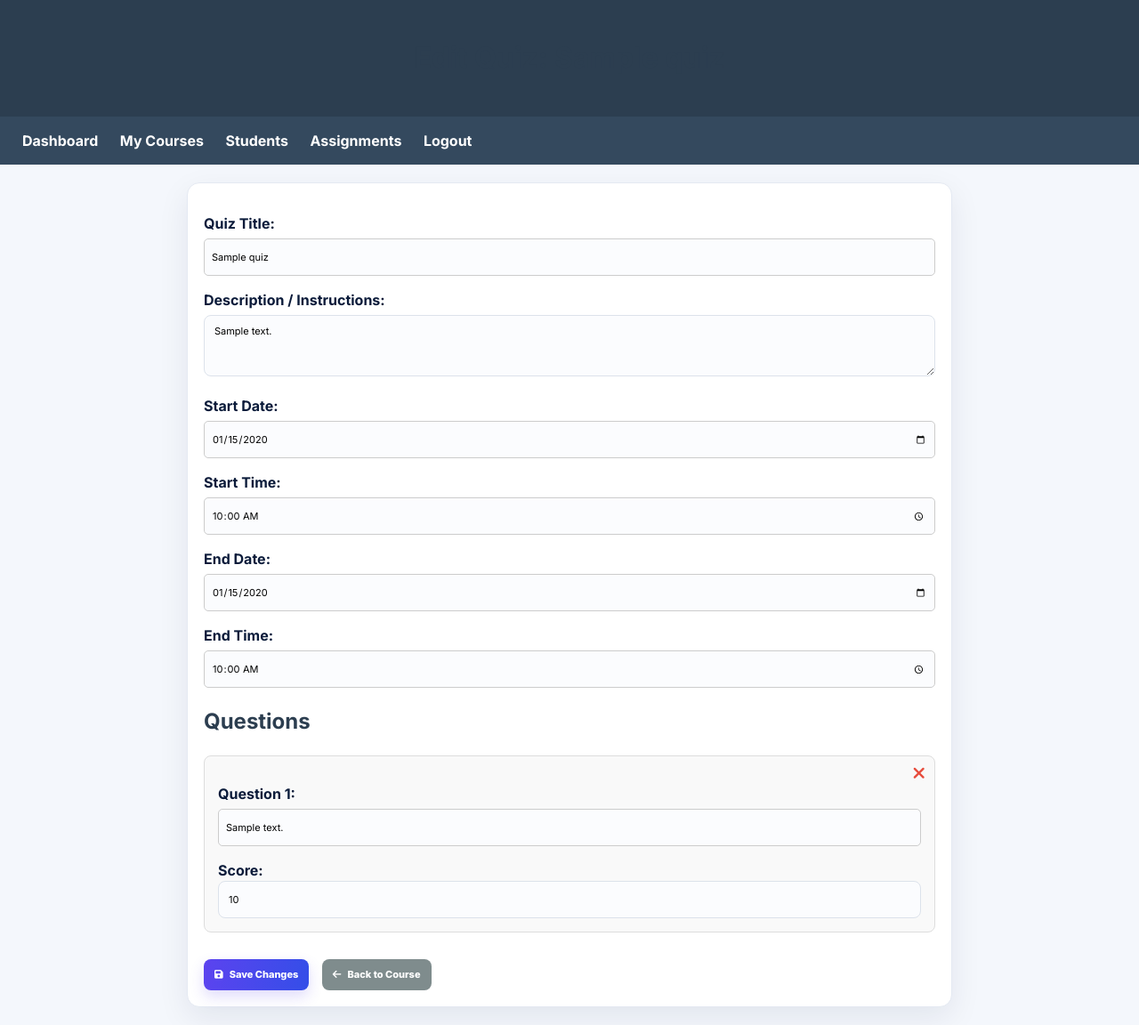
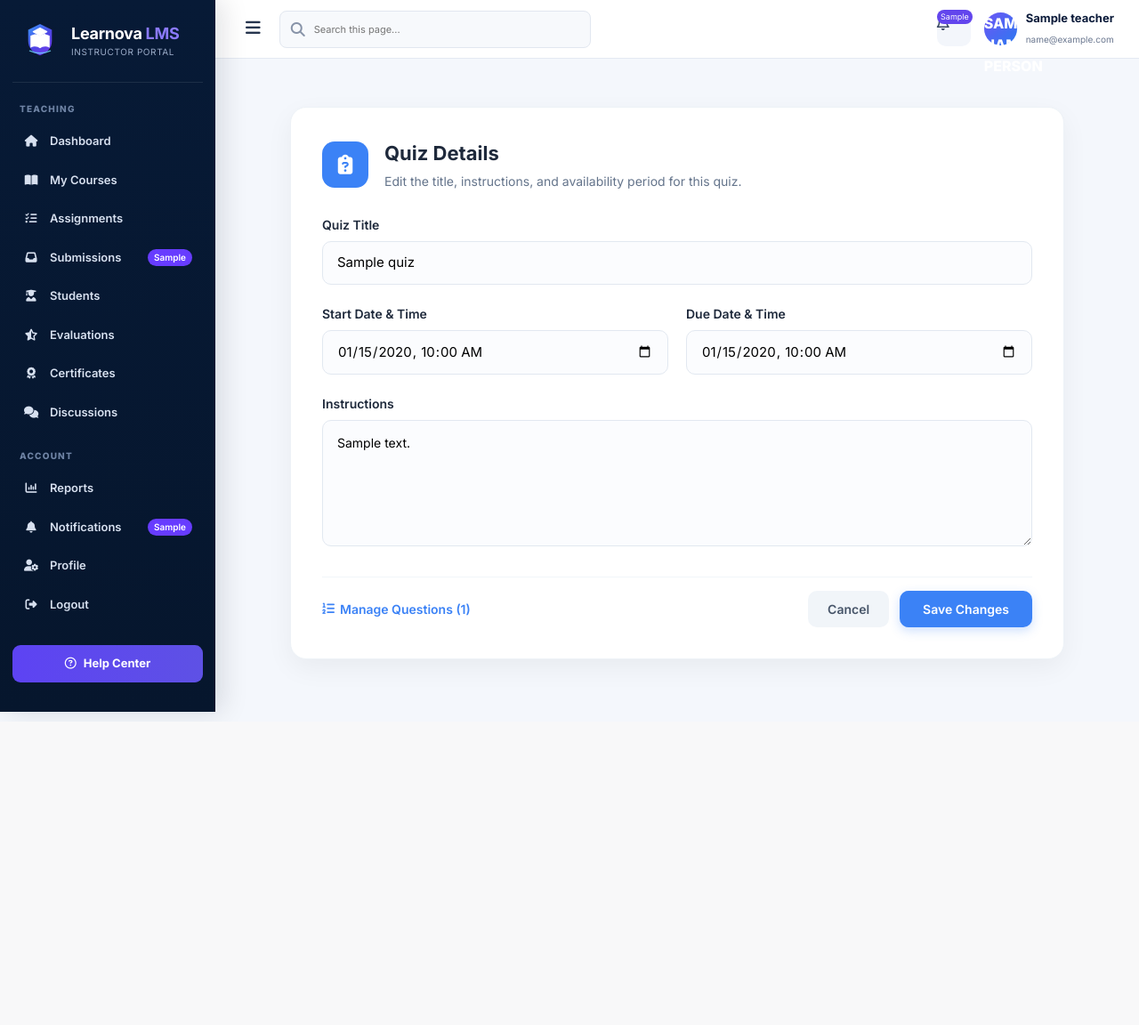
Before and after one commit to sanad-shat/Learnova-LMS-Platform, a Python web app: template ecms/app/templates/teacher/edit_quiz.html in a window 1280 px wide. Shown: the whole page at 89% size. After the commit the page ends 808 px from the top, so only its background shows below. Run offline with Jinja, Linux system fonts and the light colour scheme; the template is opened without the code that fills it: most values are stand-ins (such as "Sample title", 1, 10 or a date in 2020).

Commit message:
Update edit_quiz.html

```diff
--- a/ecms/app/templates/teacher/edit_quiz.html
+++ b/ecms/app/templates/teacher/edit_quiz.html
@@ -1,92 +1,59 @@
-<!DOCTYPE html>
-<html lang="en">
-<head>
-    <meta charset="UTF-8">
-    <title>Edit Quiz - {{ quiz.title }}</title>
-    <link rel="stylesheet" href="{{ url_for('static', filename='style.css') }}">
-    <link rel="stylesheet" href="https://cdnjs.cloudflare.com/ajax/libs/font-awesome/6.5.0/css/all.min.css">
-    <style>
-        body { font-family: Arial, sans-serif; background: #f5f5f5; margin:0; padding:0; }
-        header { background: #2c3e50; color: white; padding: 20px; text-align: center; }
-        nav { background: #34495e; padding: 15px; }
-        nav a { color: white; margin: 0 10px; text-decoration: none; font-weight: bold; }
-        main { padding: 20px; max-width: 900px; margin: 0 auto; }
-        .card { background: white; padding: 20px; border-radius: 8px; box-shadow: 0 2px 4px rgba(0,0,0,0.1); }
-        h1, h2 { color: #2c3e50; }
-        label { font-weight: bold; display: block; margin-top: 15px; }
-        input[type="text"], input[type="date"], input[type="time"], textarea { width: 100%; padding: 8px; margin-top: 5px; border-radius: 5px; border: 1px solid #ccc; box-sizing: border-box; }
-        textarea { resize: vertical; }
-        .btn { background: #3498db; color: white; padding: 10px 15px; border: none; border-radius: 5px; cursor: pointer; font-weight: bold; margin-top: 15px; }
-        .btn:hover { background: #2980b9; }
-        .btn-back { background: #7f8c8d; margin-left: 10px; }
-        .btn-back:hover { background: #636e72; }
-        .question-block { border: 1px solid #ddd; padding: 15px; border-radius: 8px; margin-bottom: 15px; position: relative; background: #f9f9f9; }
-        .remove-btn { position: absolute; top: 10px; right: 10px; cursor: pointer; color: #e74c3c; font-size: 1.2em; }
-    </style>
-<link rel="stylesheet" href="{{ url_for('static', filename='professional.css') }}"><link rel="icon" href="{{ url_for('static',filename='brand/learnova-icon.svg') }}"></head>
-<body>
-<header>
-    <h1>Edit Quiz: {{ quiz.title }}</h1>
-</header>
+{% extends "teacher/base.html" %}
+{% block title %}Quiz Details | {{ course.name }}{% endblock %}
 
-<nav>
-    <a href="{{ url_for('teachers.dashboard', teacher_id=teacher.id) }}">Dashboard</a>
-    <a href="{{ url_for('teachers.courses', teacher_id=teacher.id) }}">My Courses</a>
-    <a href="{{ url_for('teachers.students', teacher_id=teacher.id) }}">Students</a>
-    <a href="{{ url_for('teachers.assignments', teacher_id=teacher.id) }}">Assignments</a>
-    <a href="{{ url_for('teachers.logout') }}">Logout</a>
-</nav>
+{% block content %}
+<div class="form-page-container" style="max-width: 900px; margin: 30px auto; padding: 0 15px;">
+  <div class="card" style="background: #ffffff; border-radius: 18px; box-shadow: 0 10px 30px rgba(0,0,0,0.05); border: 1px solid #edf2f7; padding: 35px;">
 
-<main>
-    <div class="card">
-        <form action="{{ url_for('teachers.edit_quiz_page', teacher_id=teacher.id, course_id=course.id, quiz_id=quiz.id) }}" method="POST">
-            <label for="title">Quiz Title:</label>
-            <input type="text" id="title" name="title" value="{{ quiz.title }}" required>
+    <!-- Header -->
+    <div style="display: flex; align-items: center; gap: 18px; margin-bottom: 28px;">
+      <div style="width: 52px; height: 52px; background: #3b82f6; border-radius: 14px; display: flex; align-items: center; justify-content: center; color: #fff; font-size: 22px;">
+        <i class="fa-solid fa-clipboard-question"></i>
+      </div>
+      <div>
+        <h2 style="margin: 0; font-size: 22px; font-weight: 700; color: #1e293b;">Quiz Details</h2>
+        <p style="margin: 4px 0 0; color: #64748b; font-size: 14px;">Edit the title, instructions, and availability period for this quiz.</p>
+      </div>
+    </div>
 
-            <label for="description">Description / Instructions:</label>
-            <textarea id="description" name="description" rows="3">{{ quiz.description }}</textarea>
+    <form method="POST" action="{{ url_for('teachers.edit_quiz_page', teacher_id=teacher.id, course_id=course.id, quiz_id=quiz.id) }}">
 
-            <label for="start_date">Start Date:</label>
-            <input type="date" id="start_date" name="start_date" value="{{ quiz.start_date.strftime('%Y-%m-%d') }}" required>
+      <!-- Quiz Title -->
+      <div style="margin-bottom: 22px;">
+        <label style="display: block; font-weight: 600; color: #1e293b; font-size: 14px; margin-bottom: 8px;">Quiz Title</label>
+        <input type="text" name="title" value="{{ quiz.title }}" required style="width: 100%; border: 1.5px solid #e2e8f0; border-radius: 10px; padding: 12px 16px; font-size: 15px; outline: none; transition: border-color 0.2s;" onfocus="this.style.borderColor='#3b82f6'" onblur="this.style.borderColor='#e2e8f0'">
+      </div>
 
-            <label for="start_time">Start Time:</label>
-            <input type="time" id="start_time" name="start_time" value="{{ quiz.start_date.strftime('%H:%M') }}" required>
+      <!-- Schedule Dates (Start & End) -->
+      <div style="display: grid; grid-template-columns: 1fr 1fr; gap: 20px; margin-bottom: 22px;">
+        <div>
+          <label style="display: block; font-weight: 600; color: #1e293b; font-size: 14px; margin-bottom: 8px;">Start Date & Time</label>
+          <input type="datetime-local" name="start_date" value="{{ quiz.start_date.strftime('%Y-%m-%dT%H:%M') if quiz.start_date else '' }}" required style="width: 100%; border: 1.5px solid #e2e8f0; border-radius: 10px; padding: 12px 16px; font-size: 15px; outline: none; transition: border-color 0.2s;" onfocus="this.style.borderColor='#3b82f6'" onblur="this.style.borderColor='#e2e8f0'">
+        </div>
+        <div>
+          <label style="display: block; font-weight: 600; color: #1e293b; font-size: 14px; margin-bottom: 8px;">Due Date & Time</label>
+          <input type="datetime-local" name="end_date" value="{{ quiz.end_date.strftime('%Y-%m-%dT%H:%M') if quiz.end_date else '' }}" required style="width: 100%; border: 1.5px solid #e2e8f0; border-radius: 10px; padding: 12px 16px; font-size: 15px; outline: none; transition: border-color 0.2s;" onfocus="this.style.borderColor='#3b82f6'" onblur="this.style.borderColor='#e2e8f0'">
+        </div>
+      </div>
 
-            <label for="due_date">End Date:</label>
-<input type="date" id="due_date" name="due_date" value="{{ quiz.end_date.strftime('%Y-%m-%d') }}" required>
+      <!-- Instructions / Description -->
+      <div style="margin-bottom: 28px;">
+        <label style="display: block; font-weight: 600; color: #1e293b; font-size: 14px; margin-bottom: 8px;">Instructions</label>
+        <textarea name="description" rows="5" placeholder="Enter quiz instructions, passing marks, or guidelines..." style="width: 100%; border: 1.5px solid #e2e8f0; border-radius: 10px; padding: 14px 16px; font-size: 14px; outline: none; line-height: 1.6; resize: vertical; transition: border-color 0.2s;" onfocus="this.style.borderColor='#3b82f6'" onblur="this.style.borderColor='#e2e8f0'">{{ quiz.description or '' }}</textarea>
+      </div>
 
+      <!-- Actions -->
+      <div style="display: flex; justify-content: space-between; align-items: center; padding-top: 15px; border-top: 1px solid #f1f5f9;">
+        <a href="{{ url_for('teachers.add_quiz_questions', quiz_id=quiz.id) }}" style="color: #3b82f6; text-decoration: none; font-weight: 600; font-size: 14px; display: inline-flex; align-items: center; gap: 6px;">
+          <i class="fa-solid fa-list-ol"></i> Manage Questions ({{ quiz.questions|length }})
+        </a>
+        <div style="display: flex; gap: 12px;">
+          <a href="{{ url_for('teachers.view_course', teacher_id=teacher.id, course_id=course.id) }}" style="padding: 10px 22px; border-radius: 10px; background: #f1f5f9; color: #475569; text-decoration: none; font-weight: 600; font-size: 14px; border: none; display: inline-flex; align-items: center;">Cancel</a>
+          <button type="submit" style="padding: 10px 26px; border-radius: 10px; background: #3b82f6; color: #fff; font-weight: 600; font-size: 14px; border: none; cursor: pointer; display: inline-flex; align-items: center; box-shadow: 0 4px 12px rgba(59,130,246,0.25);">Save Changes</button>
+        </div>
+      </div>
 
-            <label for="end_time">End Time:</label>
-            <input type="time" id="end_time" name="end_time" value="{{ quiz.end_date.strftime('%H:%M') }}" required>
-
-
-            <h2>Questions</h2>
-            <div id="questions_container">
-                {% for question in quiz.questions %}
-                <div class="question-block" data-idx="{{ loop.index }}">
-                    <i class="fas fa-times remove-btn" onclick="this.parentElement.remove()"></i>
-                    <label>Question {{ loop.index }}:</label>
-                    <input type="text" name="question_{{ loop.index }}" value="{{ question.question_text }}" required>
-
-                    {% if question.question_type == 'multiple_choice' %}
-                    <label>Options (comma separated):</label>
-                    <input type="text" name="options_{{ loop.index }}" value="{{ question.options }}">
-                    <label>Answer:</label>
-                    <input type="text" name="answer_{{ loop.index }}" value="{{ question.answer }}">
-                    {% endif %}
-
-                    <label>Score:</label>
-                    <input type="number" name="score_{{ loop.index }}" value="{{ question.score }}" required>
-                </div>
-                {% endfor %}
-            </div>
-
-            <div class="text-center">
-                <button type="submit" class="btn"><i class="fas fa-save"></i> Save Changes</button>
-                <a href="{{ url_for('teachers.view_course', teacher_id=teacher.id, course_id=course.id) }}" class="btn btn-back"><i class="fas fa-arrow-left"></i> Back to Course</a>
-            </div>
-        </form>
-    </div>
-</main>
-</body>
-</html>
+    </form>
+  </div>
+</div>
+{% endblock %}
```
